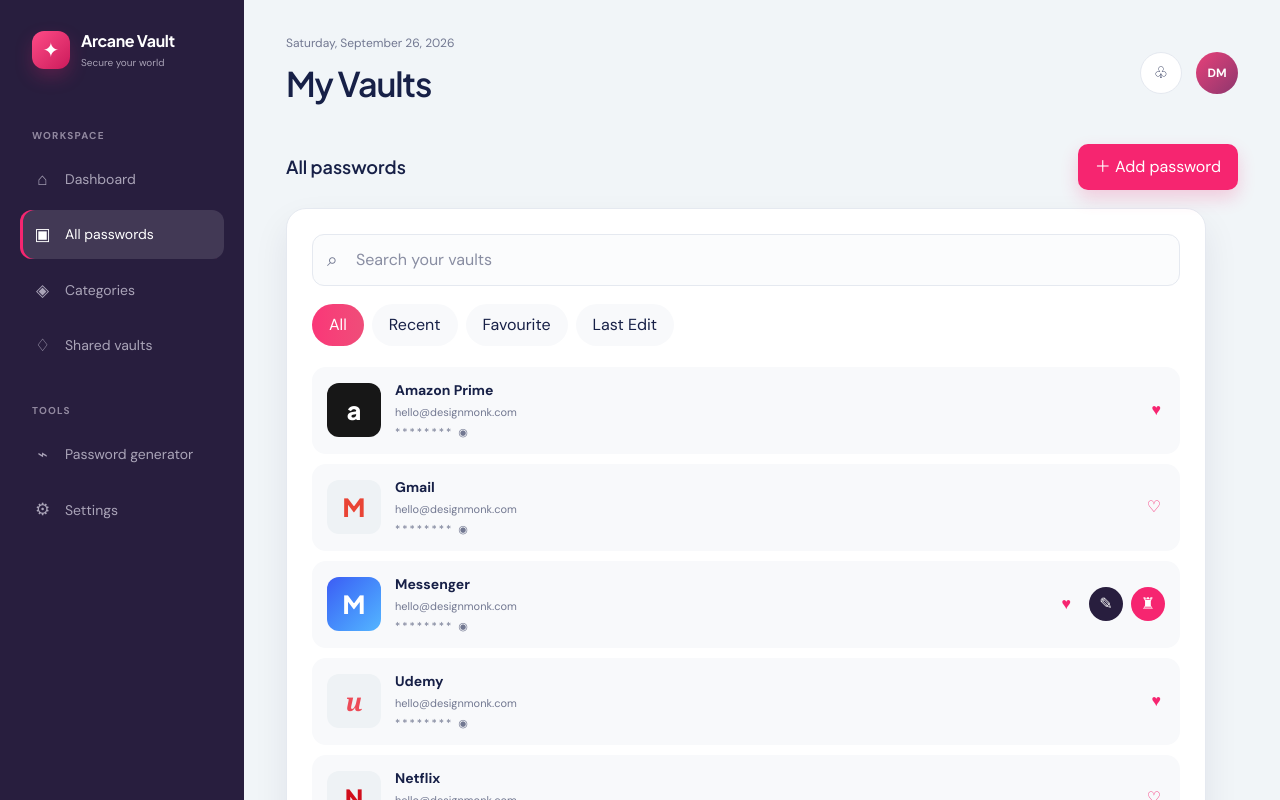
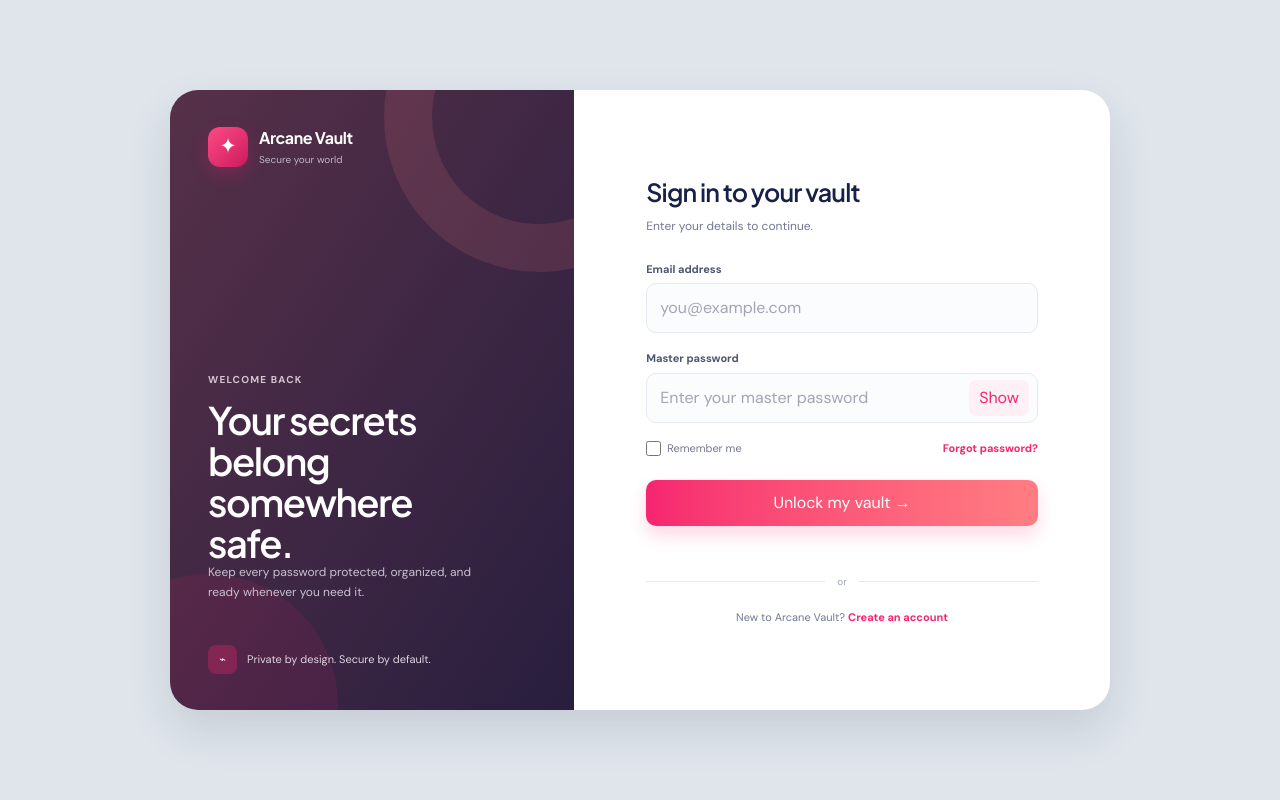
Before and after one commit to habanjay/arcane-vault, a React (Vite) app in the folder src/ArcaneVault.AppHost/ArcaneVault.Client/: page / in a window 1280 px wide. Shown: the top 800 px of the page. Built offline with nearby package versions, Linux system fonts and the light colour scheme.

Commit message:
feat: implement Login and update routing for login and create account pages

```diff
--- a/src/ArcaneVault.AppHost/ArcaneVault.Client/src/components/App.tsx
+++ b/src/ArcaneVault.AppHost/ArcaneVault.Client/src/components/App.tsx
@@ -1,13 +1,15 @@
 import { useEffect, useState } from 'react';
 import Dashboard from './Dashboard';
+import CreateAccount from './CreateAccount';
+import Login from './Login';
 import MyVault from './MyVault';
 import PasswordGenerator from './PasswordGenerator';
 
 function useHashRoute() {
-  const [route, setRoute] = useState(() => window.location.hash || '#vaults');
+  const [route, setRoute] = useState(() => window.location.hash || '#login');
 
   useEffect(() => {
-    const handleHashChange = () => setRoute(window.location.hash || '#vaults');
+    const handleHashChange = () => setRoute(window.location.hash || '#login');
     window.addEventListener('hashchange', handleHashChange);
     return () => window.removeEventListener('hashchange', handleHashChange);
   }, []);
@@ -22,6 +24,12 @@
 function App() {
   const route = useHashRoute();
 
+  useEffect(() => {
+    document.title = route === '#login' || route === '#sign-in' ? 'Arcane Vault | Sign In' : route === '#create-account' ? 'Arcane Vault | Create Account' : 'Arcane Vault | My Vaults';
+  }, [route]);
+
+  if (route === '#login' || route === '#sign-in') return <Login />;
+  if (route === '#create-account') return <CreateAccount />;
   if (route === '#dashboard') return <Dashboard />;
   if (route === '#vaults') return <MyVault />;
   if (route === '#categories') return <RoutePlaceholder title="Categories" description="Organize your passwords into the groups that fit your world." />;
--- /dev/null
+++ b/src/ArcaneVault.AppHost/ArcaneVault.Client/src/components/Login.tsx
@@ -0,0 +1,88 @@
+import { useState, type FormEvent } from 'react';
+
+function BrandPanel() {
+  return (
+    <section className="relative flex min-h-[260px] flex-col justify-between overflow-hidden bg-linear-to-br from-[#573049] to-[#281e3e] px-[26px] py-7 text-white sm:min-h-[275px] sm:px-[38px] sm:py-9 lg:min-h-0" aria-labelledby="welcome-title">
+      <div className="absolute -right-30 -top-32 size-[310px] rounded-full border-[48px] border-[#ff7d82]/13" aria-hidden="true" />
+      <div className="absolute -bottom-31 -left-23 size-[260px] rounded-full bg-[#f62570]/10" aria-hidden="true" />
+      <a className="relative z-1 flex items-center gap-[11px] text-white no-underline" href="#login" aria-label="Arcane Vault home">
+        <span className="grid size-10 place-items-center rounded-xl bg-linear-to-br from-[#ff4a87] to-[#cb185b] text-[21px] shadow-[0_8px_18px_rgba(246,37,112,0.22)]" aria-hidden="true">✦</span>
+        <span>
+          <strong className="block font-display text-base tracking-[-0.4px]">Arcane Vault</strong>
+          <small className="mt-0.5 block text-[10px] text-[#bdb4c6]">Secure your world</small>
+        </span>
+      </a>
+      <div className="relative z-1 mt-[45px] max-w-[360px] lg:mt-auto lg:max-w-[270px]">
+        <p className="mb-3 text-[10px] font-bold uppercase tracking-[1.2px] text-[#d7c4d2]">Welcome back</p>
+        <h1 id="welcome-title" className="mb-[15px] font-display text-[28px] leading-[1.08] tracking-[-1.5px] sm:text-[38px]">Your secrets belong somewhere safe.</h1>
+        <p className="text-xs leading-[1.65] text-[#c9c0cf]">Keep every password protected, organized, and ready whenever you need it.</p>
+      </div>
+      <div className="relative z-1 mt-[30px] flex items-center gap-2.5 text-[11px] text-[#ded5e1] lg:mt-[42px]">
+        <span className="grid size-[29px] place-items-center rounded-lg bg-[#f62570]/30 text-white" aria-hidden="true">⌁</span>
+        <span>Private by design. Secure by default.</span>
+      </div>
+    </section>
+  );
+}
+
+function InputControl({ children, className = '' }: { children: React.ReactNode; className?: string }) {
+  return <span className={`flex min-h-11 items-center rounded-[10px] border border-[#e5e9f0] bg-[#fbfcfd] transition-shadow focus-within:border-[#f62570] focus-within:shadow-[0_0_0_3px_rgba(246,37,112,0.1)] ${className}`}>{children}</span>;
+}
+
+function LoginForm() {
+  const [passwordVisible, setPasswordVisible] = useState(false);
+  const [status, setStatus] = useState('');
+
+  const handleSubmit = (event: FormEvent<HTMLFormElement>) => {
+    event.preventDefault();
+    const form = event.currentTarget;
+
+    if (!form.checkValidity()) {
+      form.reportValidity();
+      return;
+    }
+
+    setStatus('Vault unlocked for this mockup.');
+  };
+
+  return (
+    <section className="flex flex-col justify-center px-5 py-[30px] sm:px-[26px] sm:py-[38px] lg:px-[clamp(30px,6vw,72px)] lg:py-12" aria-labelledby="signin-title">
+      <div className="mb-[27px]">
+        <h2 id="signin-title" className="mb-1.5 font-display text-[25px] tracking-[-0.8px]">Sign in to your vault</h2>
+        <p className="m-0 text-xs text-[#727891]">Enter your details to continue.</p>
+      </div>
+      <form onSubmit={handleSubmit}>
+        <label className="mb-[17px] block" htmlFor="email">
+          <span className="mb-1.5 block text-[11px] font-bold text-[#4d5670]">Email address</span>
+          <InputControl><input className="w-full min-w-0 border-0 bg-transparent px-[13px] py-3 text-[#172047] outline-0 placeholder:text-[#a1a6b5]" id="email" name="email" type="email" placeholder="you@example.com" autoComplete="email" required /></InputControl>
+        </label>
+        <label className="mb-[17px] block" htmlFor="password">
+          <span className="mb-1.5 block text-[11px] font-bold text-[#4d5670]">Master password</span>
+          <InputControl className="relative">
+            <input className="w-full min-w-0 border-0 bg-transparent px-[13px] py-3 pr-[58px] text-[#172047] outline-0 placeholder:text-[#a1a6b5]" id="password" name="password" type={passwordVisible ? 'text' : 'password'} placeholder="Enter your master password" autoComplete="current-password" required />
+            <button className="absolute right-2 rounded-[7px] border-0 bg-[#fff0f5] px-2.5 py-1.5 text-[10px] font-bold text-[#f62570] focus-visible:outline-2 focus-visible:outline-offset-2 focus-visible:outline-[#f62570]" type="button" onClick={() => setPasswordVisible((visible) => !visible)} aria-label={passwordVisible ? 'Hide master password' : 'Show master password'}>{passwordVisible ? 'Hide' : 'Show'}</button>
+          </InputControl>
+        </label>
+        <div className="mb-6 mt-0.5 flex items-center justify-between gap-3 text-[11px]">
+          <label className="flex items-center gap-1.5 text-[#727891]" htmlFor="remember"><input className="size-[15px] accent-[#f62570]" id="remember" name="remember" type="checkbox" /> Remember me</label>
+          <a className="font-bold text-[#f62570] no-underline hover:underline" href="#forgot-password">Forgot password?</a>
+        </div>
+        <button className="min-h-[46px] w-full rounded-[10px] border-0 bg-linear-to-r from-[#f62570] to-[#ff7d82] text-xs font-bold text-white shadow-[0_9px_18px_rgba(246,37,112,0.18)] transition-[filter] hover:brightness-[0.97] focus-visible:outline-2 focus-visible:outline-offset-3 focus-visible:outline-[#f62570]" type="submit">Unlock my vault <span aria-hidden="true">→</span></button>
+        <p className="m-[10px_0_0] min-h-[18px] text-center text-[11px] text-[#f62570]" role="status" aria-live="polite">{status}</p>
+      </form>
+      <div className="my-5 flex items-center gap-3 text-[10px] text-[#a1a6b5] before:h-px before:flex-1 before:bg-[#e5e9f0] after:h-px after:flex-1 after:bg-[#e5e9f0]"><span>or</span></div>
+      <p className="m-0 text-center text-[11px] text-[#727891]">New to Arcane Vault? <a className="font-bold text-[#f62570] no-underline hover:underline" href="#create-account">Create an account</a></p>
+    </section>
+  );
+}
+
+export default function Login() {
+  return (
+    <main className="grid min-h-screen min-w-[320px] place-items-center bg-[#dfe5eb] px-5 py-0 font-sans text-[#172047] max-[700px]:bg-[#f1f5f8] max-[700px]:py-5 max-[400px]:px-0 max-[400px]:py-0">
+      <div className="grid w-full max-w-[940px] overflow-hidden rounded-[28px] bg-white shadow-[0_20px_45px_rgba(24,29,65,0.12)] max-[700px]:max-w-[480px] max-[700px]:rounded-[22px] max-[400px]:rounded-none lg:min-h-[620px] lg:grid-cols-[minmax(280px,0.86fr)_minmax(360px,1.14fr)]">
+        <BrandPanel />
+        <LoginForm />
+      </div>
+    </main>
+  );
+}
```
